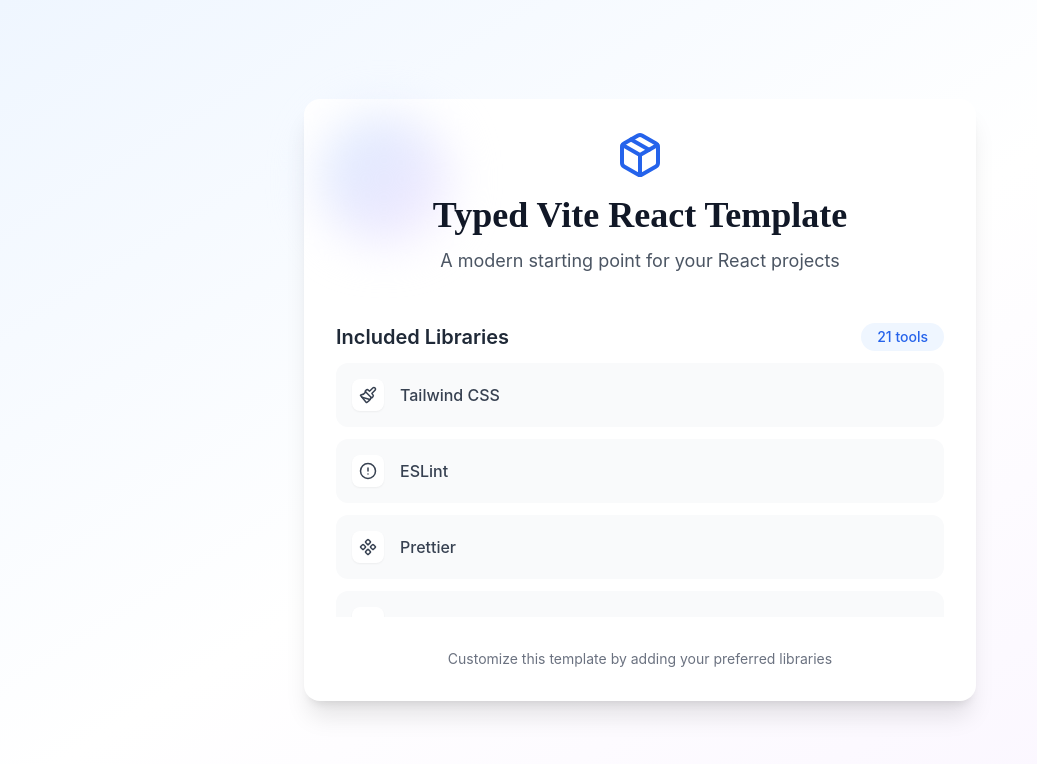
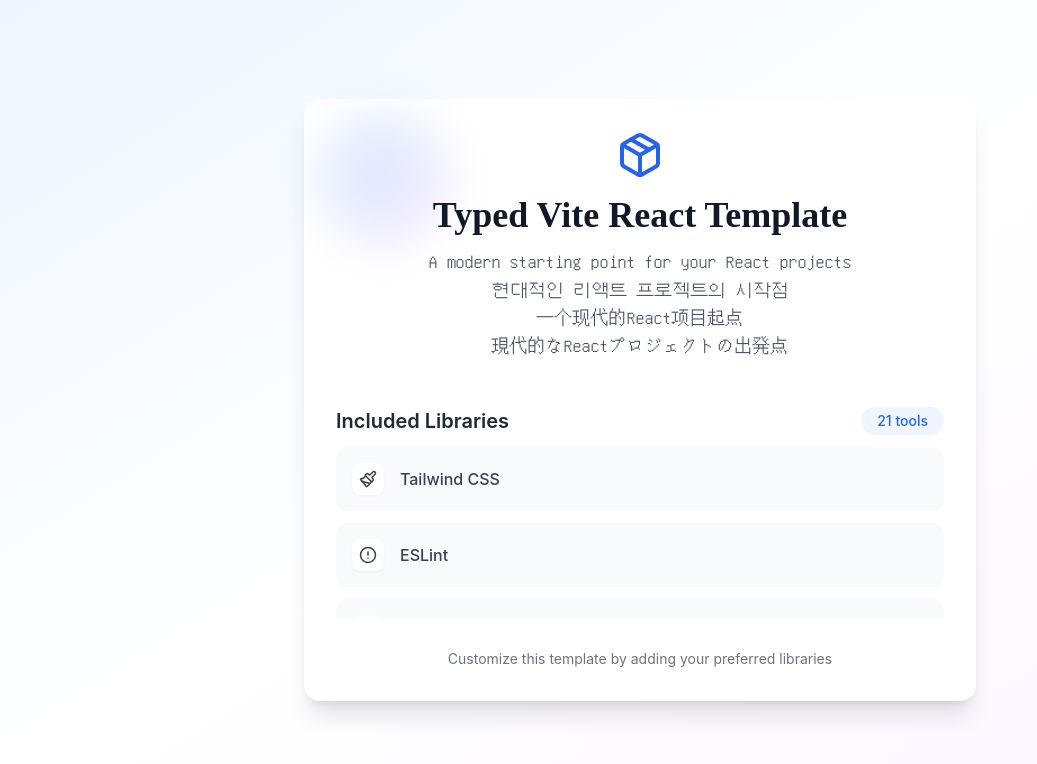
Before and after one commit to alphaorderly/typed-vite-react-template, a React (Vite) app: page / in a window 1280 px wide. Shown: the top 764 px of the page, without its empty margins (0-1037 px from the left). Built offline with nearby package versions, Linux system fonts and the light colour scheme; a web font is replaced by a local one.

Commit message:
feat: unifont 추가

```diff
--- a/src/App.tsx
+++ b/src/App.tsx
@@ -57,8 +57,14 @@
                         <h1 className="mb-3 text-center font-square text-4xl font-extrabold text-gray-900">
                             Typed Vite React Template
                         </h1>
-                        <p className="text-center text-lg text-gray-600">
+                        <p className="text-center font-unifont text-lg text-gray-600">
                             A modern starting point for your React projects
+                            <br />
+                            현대적인 리액트 프로젝트의 시작점
+                            <br />
+                            一个现代的React项目起点
+                            <br />
+                            現代的なReactプロジェクトの出発点
                         </p>
                     </div>
                 </div>
--- a/src/index.css
+++ b/src/index.css
@@ -22,4 +22,9 @@
             'Segoe UI Symbol',
             'Noto Color Emoji';
     }
+
+    @font-face {
+        font-family: 'unifont';
+        src: url('./assets/fonts/unifont.woff2') format('woff2');
+    }
 }
--- a/tailwind.config.js
+++ b/tailwind.config.js
@@ -5,6 +5,7 @@
         extend: {
             fontFamily: {
                 square: 'NanumSquareNeo',
+                unifont: 'unifont',
             },
         },
     },
```
Also changed, not shown: src/assets/fonts/unifont.woff2 (added), 1 other file (tests, documents, lock files or other folders).
